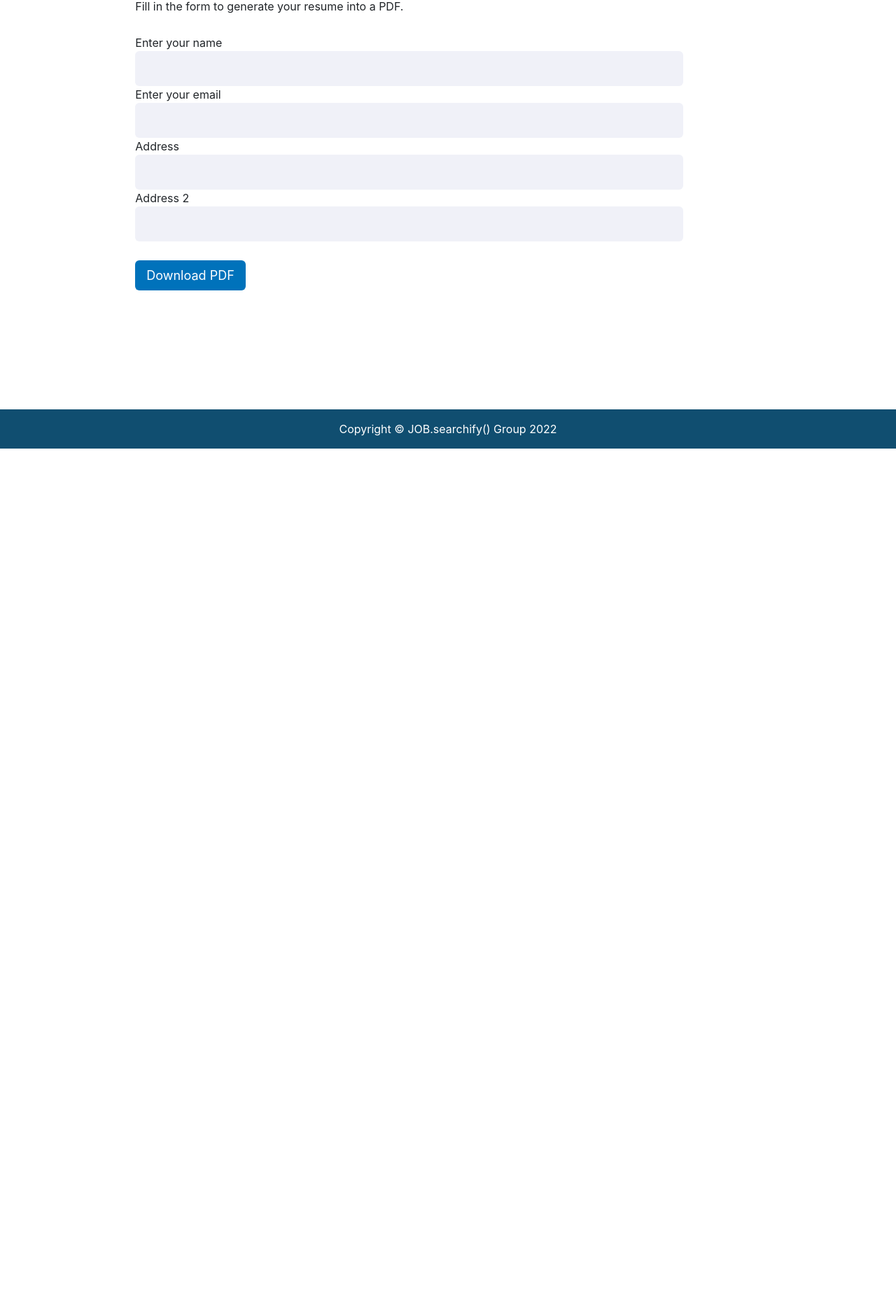
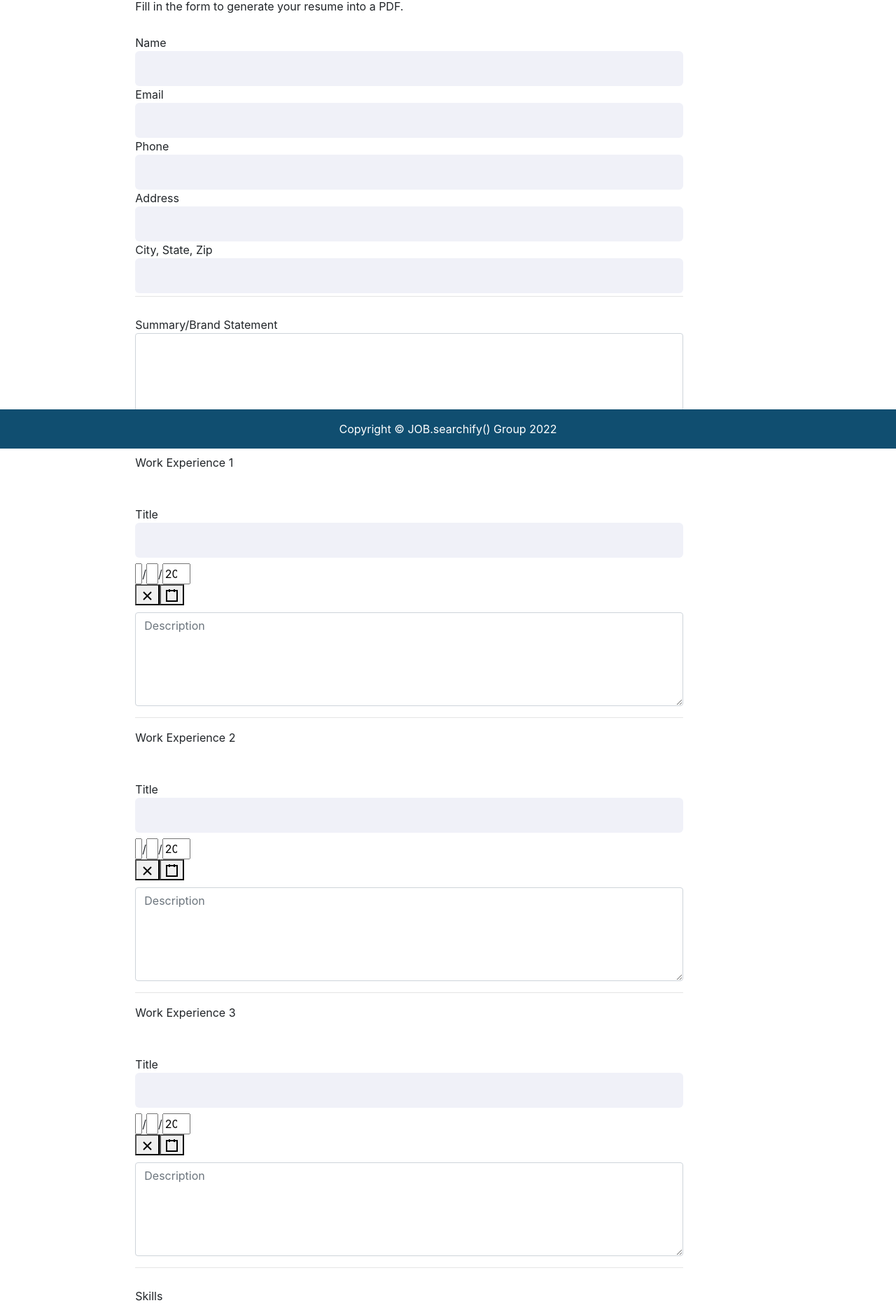
Before and after one commit to caitlinscodes/fgp_job_searchify, a React (Create React App) app: page /resume-builder in a window 1280 px wide. Shown: the part 159-2021 px from the top of the page at 70% size. Before the commit the page ends 800 px from the top, so only its background shows below. Built offline with nearby package versions, Linux system fonts and the light colour scheme.

Commit message:
Added work experience, date, and skills section to resume builder.

```diff
--- a/package.json
+++ b/package.json
@@ -8,6 +8,7 @@
     "@testing-library/user-event": "^13.5.0",
     "react": "^18.1.0",
     "react-bootstrap": "^2.3.1",
+    "react-date-picker": "^8.4.0",
     "react-dom": "^18.1.0",
     "react-markdown": "^8.0.3",
     "react-router-dom": "^6.3.0",
--- a/src/components/Resume.jsx
+++ b/src/components/Resume.jsx
@@ -1,9 +1,11 @@
 // import { useState} from "react";
-import React from "react";
+import React, { useState } from 'react';
+import DatePicker from 'react-date-picker';
 
 
 
 function Resume() {
+  const [value, onChange] = useState(new Date());
   // const [ resume, setResume ] = useState({})
 
   // const getInfo = () => {
@@ -49,17 +51,60 @@ function Resume() {
               <div class="topic-text">Build Your Resume!</div>
               <p>Fill in the form to generate your resume into a PDF.</p>
               <form action="https://formspree.io/f/xnqwlaaj" method="POST">
-                <label class="input-box">Enter your name
+                <label class="input-box">Name
                   <input type="text" name="name" />
                 </label>
-                <label class="input-box">Enter your email
+                <label class="input-box">Email
                   <input type="text" name="email" />
+                </label>
+                <label class="input-box">Phone
+                  <input type="text" name="phone" />
                 </label>
                 <label class="input-box">Address
                   <input type="text" name="address" />
                 </label>
-                <label class="input-box">Address 2
-                  <input class="form-control" rows="5" name="address 2"></input>
+                <label class="input-box">City, State, Zip
+                  <input type="text" name="location" />
+                </label>
+                <hr/>
+                <label class="input-box">Summary/Brand Statement
+                  <textarea class="form-control" rows="5" name="summary"></textarea>
+                </label>
+                <hr/>
+                <div class="input-box">Work Experience 1</div>
+                  <label class="input-box">Title
+                    <input type="text" name="title" />
+                  </label>
+                  <div class="dates">
+                    <DatePicker onChange={onChange} value={value} />
+                  </div>
+                    <textarea class="form-control" rows="5" name="experience" placeholder="Description">
+                  </textarea>
+                <hr/>
+                <div class="input-box">Work Experience 2</div>
+                  <label class="input-box">Title
+                    <input type="text" name="title" />
+                  </label>
+                  <div class="dates">
+                    <DatePicker onChange={onChange} value={value} />
+                  </div>
+                    <textarea class="form-control" rows="5" name="experience" placeholder="Description">
+                  </textarea>
+                <hr/>
+                <div class="input-box">Work Experience 3</div>
+                  <label class="input-box">Title
+                    <input type="text" name="title" />
+                  </label>
+                  <div class="dates">
+                    <DatePicker onChange={onChange} value={value} />
+                  </div>
+                    <textarea class="form-control" rows="5" name="experience" placeholder="Description">
+                  </textarea>
+                <hr/>
+                <label class="input-box">Skills
+                  <textarea class="form-control" rows="2" name="skills" placeholder="Include soft and hard skills">
+
+                  </textarea>
                 </label>
                 <div>
                   <input class="button" type="button" value="Download PDF" />
--- a/src/index.css
+++ b/src/index.css
@@ -27,7 +27,7 @@ a:hover {
   background-color: #104e70;
 }
 
-
+/* Resume Builder */
 .container .content{
   margin: 3%;
   display: flex;
@@ -35,44 +35,7 @@ a:hover {
   justify-content: space-between;
   margin-top: 10%;
 }
-.container .content .left-side{
-  width: 25%;
-  height: 100%;
-  display: flex;
-  flex-direction: column;
-  align-items: center;
-  justify-content: center;
-  margin-top: 15px;
-  position: relative;
-}
-.content .left-side::before{
-  content: '';
-  position: absolute;
-  height: 70%;
-  width: 2px;
-  right: -15px;
-  top: 50%;
-  transform: translateY(-50%);
-  background: #afafb6;
-}
-.content .left-side .details{
-  margin: 14px;
-  text-align: center;
-}
-.content .left-side .details i{
-  font-size: 30px;
-  color: #0072bb;
-  margin-bottom: 10px;
-}
-.content .left-side .details .topic{
-  font-size: 18px;
-  font-weight: 500;
-}
-.content .left-side .details .text-one,
-.content .left-side .details .text-two{
-  font-size: 18px;
-  color: #68686d;
-}
+
 .container .content .right-side{
   width: 75%;
   margin-left: 75px;
@@ -99,15 +62,17 @@ a:hover {
   padding: 0 15px;
   resize: none;
 }
-.right-side .message-box{
-  min-height: 110px;
-}
 .right-side .input-box.form-control {
   padding-top: 6px;
+}
+.dates {
+  margin-top: 20px;
+  margin-bottom: 10px;
 }
 .right-side input.button{
   display: inline-block;
   margin-top: 5%;
+  margin-bottom: 10%;
 }
 .right-side input.button[type="button"]{
   color: #fff;
```
Also changed, not shown: src/components/sample.js (deleted).
